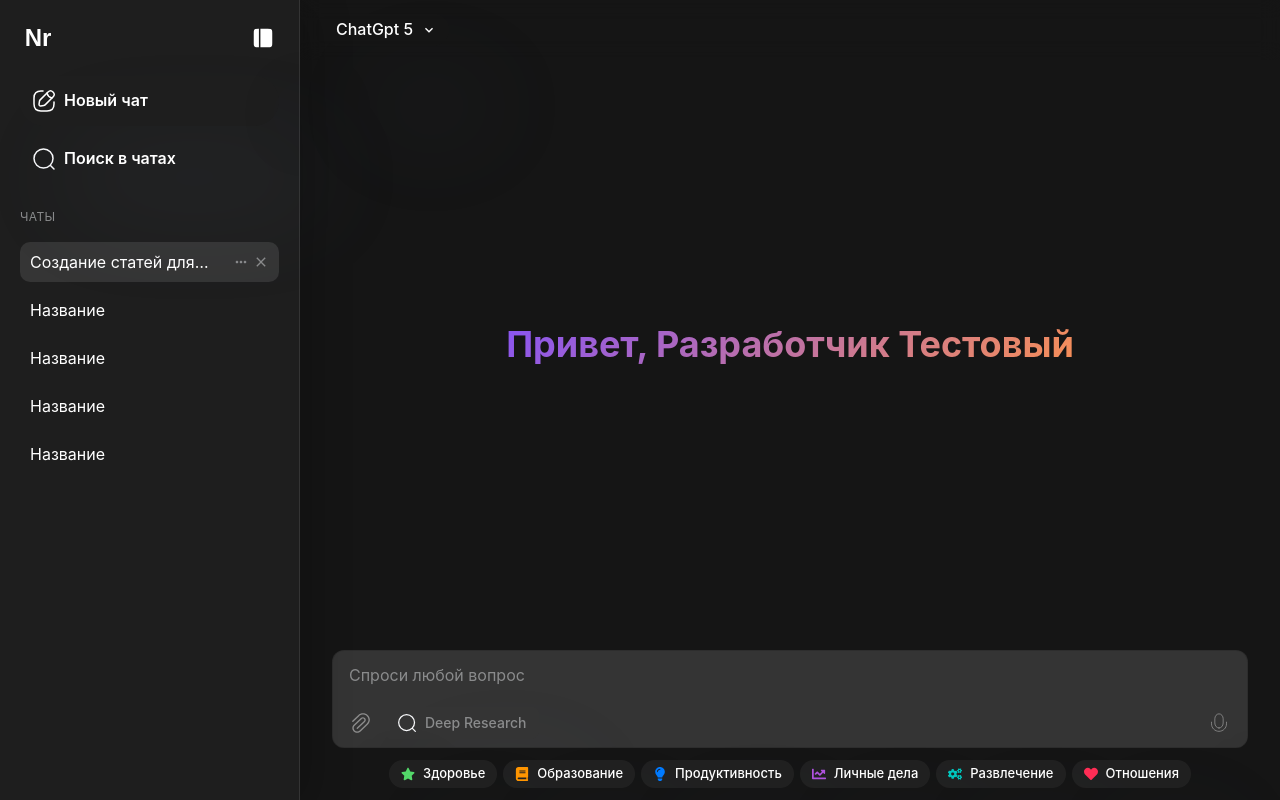
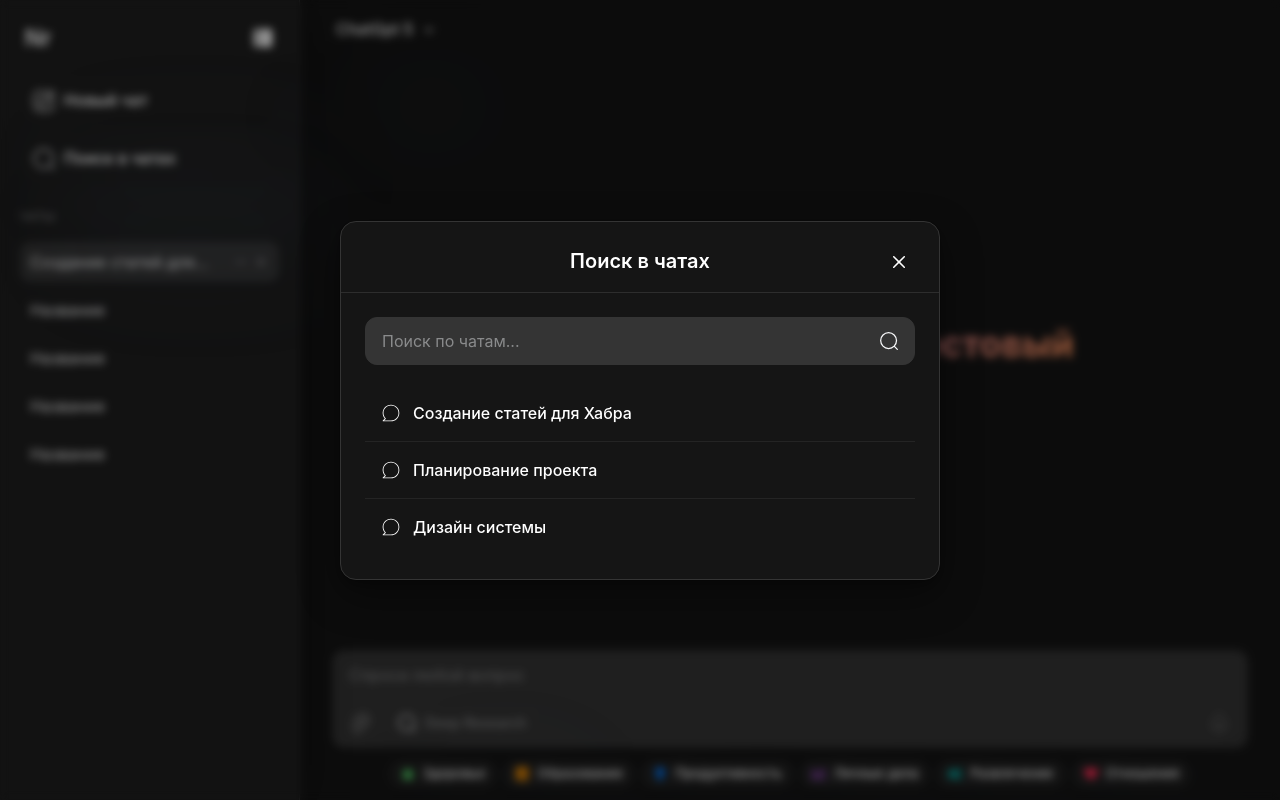
Before and after one commit to iivgll/Neironium, a Next.js app: page / in a window 1280 px wide. Both pictures are taken after a click on the button "Поиск в чатах". Built offline with nearby package versions, Linux system fonts and the light colour scheme.

Commit message:
feat: search in chat's

```diff
--- /dev/null
+++ b/src/components/modals/ChatSearchModal.tsx
@@ -0,0 +1,223 @@
+'use client';
+import React, { useState } from 'react';
+import {
+  Modal,
+  ModalOverlay,
+  ModalContent,
+  ModalHeader,
+  ModalBody,
+  ModalCloseButton,
+  Input,
+  InputGroup,
+  VStack,
+  Box,
+  Text,
+  Flex,
+  Divider,
+} from '@chakra-ui/react';
+import { MdSearch, MdClose } from 'react-icons/md';
+import Image from 'next/image';
+import { COLORS } from '@/theme/colors';
+
+interface ChatSearchModalProps {
+  isOpen: boolean;
+  onClose: () => void;
+}
+
+interface ChatResult {
+  id: string;
+  title: string;
+  lastMessage: string;
+  date: string;
+  tags?: string[];
+}
+
+// Примеры данных для демонстрации
+const mockChatResults: ChatResult[] = [
+  {
+    id: '1',
+    title: 'Создание статей для Хабра',
+    lastMessage: 'Как лучше структурировать статью о машинном обучении?',
+    date: '2 часа назад',
+    tags: ['Разработка', 'AI'],
+  },
+  {
+    id: '2',
+    title: 'Планирование проекта',
+    lastMessage: 'Нужно определить основные этапы разработки',
+    date: 'Вчера',
+    tags: ['Планирование'],
+  },
+  {
+    id: '3',
+    title: 'Дизайн системы',
+    lastMessage: 'Обсуждение цветовой палитры и компонентов',
+    date: '3 дня назад',
+    tags: ['Дизайн', 'UI/UX'],
+  },
+];
+
+export default function ChatSearchModal({
+  isOpen,
+  onClose,
+}: ChatSearchModalProps) {
+  const [searchQuery, setSearchQuery] = useState('');
+  const [filteredResults, setFilteredResults] =
+    useState<ChatResult[]>(mockChatResults);
+
+  const handleSearch = (query: string) => {
+    setSearchQuery(query);
+    if (query.trim() === '') {
+      setFilteredResults(mockChatResults);
+    } else {
+      const filtered = mockChatResults.filter(
+        (chat) =>
+          chat.title.toLowerCase().includes(query.toLowerCase()) ||
+          chat.lastMessage.toLowerCase().includes(query.toLowerCase()),
+      );
+      setFilteredResults(filtered);
+    }
+  };
+
+  const handleChatSelect = (chatId: string) => {
+    console.log('Selected chat:', chatId);
+    onClose();
+  };
+
+  return (
+    <Modal isOpen={isOpen} onClose={onClose} size="lg" isCentered>
+      <ModalOverlay bg="rgba(0, 0, 0, 0.4)" backdropFilter="blur(4px)" />
+      <ModalContent
+        bg={COLORS.BG_PRIMARY}
+        border="1px solid"
+        borderColor={COLORS.BORDER_PRIMARY}
+        borderRadius="16px"
+        maxW="600px"
+        mx="20px"
+      >
+        <ModalHeader
+          pb="16px"
+          pt="24px"
+          px="24px"
+          borderBottom="1px solid"
+          borderColor={COLORS.BORDER_SECONDARY}
+          textAlign="center"
+        >
+          <Text fontSize="20px" fontWeight="600" color={COLORS.TEXT_PRIMARY}>
+            Поиск в чатах
+          </Text>
+        </ModalHeader>
+
+        <ModalCloseButton
+          color={COLORS.TEXT_PRIMARY}
+          _hover={{ bg: COLORS.BG_HOVER }}
+          top="24px"
+          right="24px"
+        />
+
+        <ModalBody p="24px" pt="20px">
+          <VStack spacing="20px" align="stretch">
+            {/* Search Input */}
+            <InputGroup>
+              <Input
+                placeholder="Поиск по чатам..."
+                value={searchQuery}
+                onChange={(e) => handleSearch(e.target.value)}
+                bg={COLORS.BG_SECONDARY}
+                border="1px solid"
+                borderColor={COLORS.BORDER_PRIMARY}
+                borderRadius="12px"
+                h="48px"
+                pl="16px"
+                pr="48px"
+                color={COLORS.TEXT_PRIMARY}
+                fontSize="16px"
+                _placeholder={{ color: COLORS.TEXT_SECONDARY }}
+                _hover={{ borderColor: COLORS.BORDER_SECONDARY }}
+                _focus={{
+                  borderColor: COLORS.ACCENT_VIOLET,
+                  boxShadow: `0 0 0 1px ${COLORS.ACCENT_VIOLET}`,
+                }}
+              />
+              <Box
+                position="absolute"
+                right="16px"
+                top="50%"
+                transform="translateY(-50%)"
+                pointerEvents="none"
+              >
+                <Image
+                  src="/icons/magnifer.svg"
+                  alt="search"
+                  width={20}
+                  height={20}
+                />
+              </Box>
+            </InputGroup>
+
+            {/* Results Section */}
+            <Box>
+              {searchQuery && (
+                <Text fontSize="14px" color={COLORS.TEXT_SECONDARY} mb="16px">
+                  Найдено результатов: {filteredResults.length}
+                </Text>
+              )}
+
+              <VStack spacing="0" align="stretch" maxH="400px" overflowY="auto">
+                {filteredResults.map((chat, index) => (
+                  <React.Fragment key={chat.id}>
+                    <Flex
+                      p="16px"
+                      align="center"
+                      cursor="pointer"
+                      transition="all 0.2s"
+                      _hover={{
+                        bg: COLORS.BG_HOVER,
+                      }}
+                      onClick={() => handleChatSelect(chat.id)}
+                    >
+                      <Image
+                        src="/icons/chat.svg"
+                        alt="chat"
+                        width={20}
+                        height={20}
+                        style={{ marginRight: '12px' }}
+                      />
+                      <Text
+                        fontSize="16px"
+                        fontWeight="500"
+                        color={COLORS.TEXT_PRIMARY}
+                        noOfLines={1}
+                        flex="1"
+                      >
+                        {chat.title}
+                      </Text>
+                    </Flex>
+                    {index < filteredResults.length - 1 && (
+                      <Divider borderColor={COLORS.BORDER_SECONDARY} />
+                    )}
+                  </React.Fragment>
+                ))}
+
+                {filteredResults.length === 0 && (
+                  <Box py="40px" textAlign="center">
+                    <Text
+                      fontSize="16px"
+                      color={COLORS.TEXT_SECONDARY}
+                      mb="8px"
+                    >
+                      Ничего не найдено
+                    </Text>
+                    <Text fontSize="14px" color={COLORS.TEXT_TERTIARY}>
+                      Попробуйте изменить запрос
+                    </Text>
+                  </Box>
+                )}
+              </VStack>
+            </Box>
+          </VStack>
+        </ModalBody>
+      </ModalContent>
+    </Modal>
+  );
+}
--- a/src/components/sidebar/NeuroniumSidebar.tsx
+++ b/src/components/sidebar/NeuroniumSidebar.tsx
@@ -20,10 +20,9 @@ import {
 import { SidebarContext } from '@/contexts/SidebarContext';
 import { IRoute } from '@/types/navigation';
 import { usePathname } from 'next/navigation';
-import NextLink from 'next/link';
 import { MdMoreHoriz, MdClose } from 'react-icons/md';
-import { IoMenuOutline } from 'react-icons/io5';
 import Image from 'next/image';
+import ChatSearchModal from '../modals/ChatSearchModal';
 
 interface NeuroniumSidebarProps {
   routes: IRoute[];
@@ -39,7 +38,11 @@ export default function NeuroniumSidebar({
   chats = [],
 }: NeuroniumSidebarProps) {
   const { isCollapsed, setIsCollapsed } = useContext(SidebarContext);
-  const [selectedChat, setSelectedChat] = useState<string | null>(null);
+  const {
+    isOpen: isSearchModalOpen,
+    onOpen: onSearchModalOpen,
+    onClose: onSearchModalClose,
+  } = useDisclosure();
 
   // Dark theme colors only
   const bgColor = '#1e1e1e'; // neuronium.background.primary
@@ -208,11 +211,12 @@ export default function NeuroniumSidebar({
               leftIcon={
                 <Image
                   src="icons/magnifer.svg"
-                  alt="New chat"
+                  alt="Search"
                   width={24}
                   height={24}
                 />
               }
+              onClick={onSearchModalOpen}
             >
               <Text fontSize="16px" fontWeight="600">
                 Поиск в чатах
@@ -287,17 +291,24 @@ export default function NeuroniumSidebar({
           </Box>
         )}
       </Flex>
+
+      {/* Chat Search Modal */}
+      <ChatSearchModal
+        isOpen={isSearchModalOpen}
+        onClose={onSearchModalClose}
+      />
     </Box>
   );
 }
 
 // Mobile Responsive Sidebar
-export function NeuroniumSidebarResponsive({
-  routes,
-  chats = [],
-}: NeuroniumSidebarProps) {
+export function NeuroniumSidebarResponsive({}: NeuroniumSidebarProps) {
   const { isOpen, onOpen, onClose } = useDisclosure();
-  const pathname = usePathname();
+  const {
+    isOpen: isSearchModalOpen,
+    onOpen: onSearchModalOpen,
+    onClose: onSearchModalClose,
+  } = useDisclosure();
 
   // Dark theme colors only
   const bgColor = '#1e1e1e'; // neuronium.background.primary
@@ -306,7 +317,6 @@ export function NeuroniumSidebarResponsive({
   const textSecondary = '#8a8b8c'; // neuronium.text.secondary
   const hoverBg = 'rgba(255, 255, 255, 0.05)'; // neuronium.background.hover
   const activeBg = 'rgba(255, 255, 255, 0.1)'; // neuronium.background.active
-  const accentColor = '#8854f3'; // neuronium.accent.violet
   const menuColor = '#ffffff'; // Always white for dark theme
 
   return (
@@ -417,6 +427,7 @@ export function NeuroniumSidebarResponsive({
                     height={24}
                   />
                 }
+                onClick={onSearchModalOpen}
               >
                 <Text fontSize="16px" fontWeight="600">
                   Поиск в чатах
@@ -494,6 +505,12 @@ export function NeuroniumSidebarResponsive({
           </DrawerBody>
         </DrawerContent>
       </Drawer>
+
+      {/* Chat Search Modal */}
+      <ChatSearchModal
+        isOpen={isSearchModalOpen}
+        onClose={onSearchModalClose}
+      />
     </>
   );
 }
```
Also changed, not shown: public/icons/chat.svg (added), 1 other file (tests, documents, lock files or other folders).
